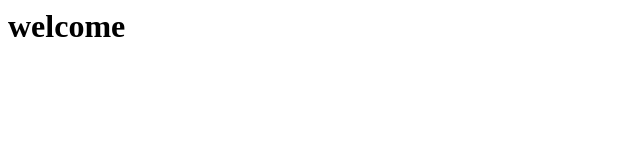
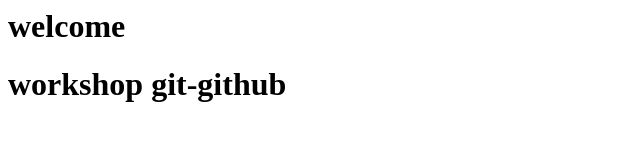
Before and after one commit to ikramelkamel2005-coder/mon-portfelio, a plain HTML site: page index.html in a window 1280 px wide. Shown: the whole page, without its empty margins (0-640 px from the left). Drawn offline with Linux system fonts and the light colour scheme.

Commit message:
ajout la feuille de styl

```diff
--- a/index.html
+++ b/index.html
@@ -1 +1,2 @@
 <h1>welcome</h1>
+<h1>workshop git-github</h1>
--- /dev/null
+++ b/styl.css
@@ -0,0 +1 @@
+h1 {color : brown}
```
